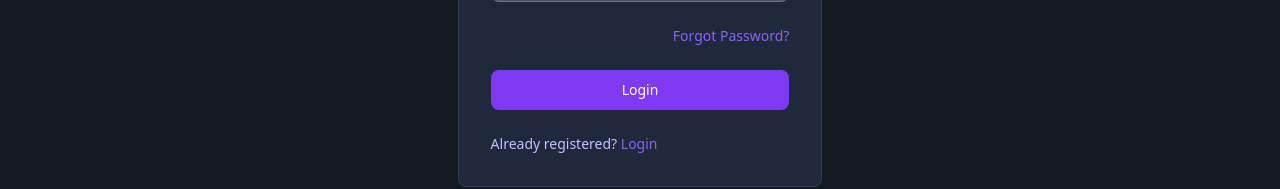
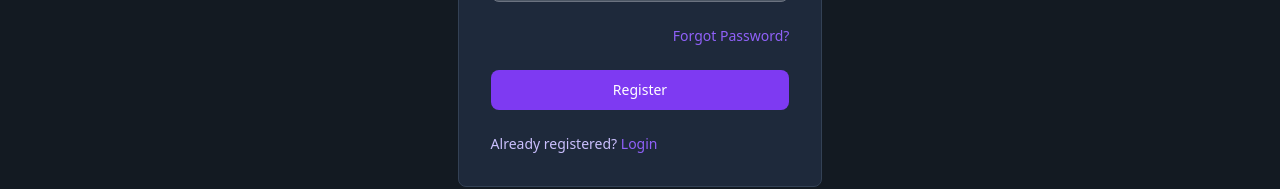
Before and after one commit to alizul01/polinema-innovation-tribe, a Next.js app: page /register in a window 1280 px wide. Shown: the part 532-721 px from the top of the page. Built offline with nearby package versions, Linux system fonts and the light colour scheme.

Commit message:
fix small login and register

```diff
--- a/app/login/page.tsx
+++ b/app/login/page.tsx
@@ -1,11 +1,11 @@
 /* eslint-disable react/display-name */
+import Link from "next/link";
 import React from "react";
-import Link from "next/link";
 
 const LoginPage: React.FC = React.memo(() => {
   return (
     <section className={"w-full flex justify-center items-center"}>
-      <form className={"space-y-6 bg-slate-800 border border-slate-700 rounded-lg p-8 w-[70%] lg:w-[30%]"}>
+      <form className={"space-y-6 bg-slate-800 border border-slate-700 rounded-lg p-8 w-[100%] lg:w-[30%]"}>
         <h5 className={"text-xl font-medium text-slate-100 "}>
           Login to Politribe
         </h5>
--- a/app/register/page.tsx
+++ b/app/register/page.tsx
@@ -1,11 +1,11 @@
 /* eslint-disable react/display-name */
+import Link from "next/link";
 import React from "react";
-import Link from "next/link";
 
 const RegisterPage: React.FC = React.memo(() => {
   return (
     <section className={"w-full flex justify-center items-center my-5"}>
-       <form className={"space-y-6 bg-slate-800 border border-slate-700 rounded-lg p-8 w-[70%] lg:w-[30%]"}>
+       <form className={"space-y-6 bg-slate-800 border border-slate-700 rounded-lg p-8 w-[100%] lg:w-[30%]"}>
         <h5 className={"text-xl font-medium text-slate-100 "}>
           Register to Politribe
         </h5>
@@ -39,7 +39,7 @@ const RegisterPage: React.FC = React.memo(() => {
           <Link href="/" className="ml-auto text-sm hover:underline text-purple-500">Forgot Password?</Link>
         </div>
         <button type="submit"
-                className="w-full text-white focus:ring-4 focus:outline-none font-medium rounded-lg text-sm px-5 py-2.5 text-center bg-purple-600 hover:bg-purple-700 focus:ring-purple-800">Login
+                className="w-full text-white focus:ring-4 focus:outline-none font-medium rounded-lg text-sm px-5 py-2.5 text-center bg-purple-600 hover:bg-purple-700 focus:ring-purple-800">Register
         </button>
         <div className="text-sm font-medium text-purple-300">
           Already registered? <Link href="/login" className="hover:underline text-purple-500">Login</Link>
--- a/components/Navbar.tsx
+++ b/components/Navbar.tsx
@@ -1,7 +1,7 @@
 "use client";
 
 import Link from "next/link";
-import React, { useReducer } from "react";
+import { useReducer } from "react";
 import { NavLink } from "./NavLink";
 
 export function Navbar() {
@@ -78,7 +78,7 @@ export function Navbar() {
                 </NavLink>
               </li>
             </ul>
-            <div className="mt-3 space-y-2 md:hidden sm:inline-block">
+            <div className="mt-3 space-y-2 w-full md:hidden sm:inline-block">
               <NavLink href="/login" activeClass="font-bold">
                 <div className={"text-sm inline-block w-full px-4 py-2 text-center text-white bg-slate-700 rounded-md shadow hover:bg-gray-800"}>
                     Login
--- a/package.json
+++ b/package.json
@@ -13,7 +13,6 @@
   "dependencies": {
     "@next/font": "13.1.1",
     "@types/node": "18.11.18",
-    "@types/react": "18.0.26",
     "@types/react-dom": "18.0.10",
     "eslint": "8.31.0",
     "eslint-config-next": "13.1.1",
@@ -27,6 +26,7 @@
   "devDependencies": {
     "@iconify-json/heroicons": "^1.1.6",
     "@svgr/webpack": "^6.5.1",
+    "@types/react": "^18.0.26",
     "autoprefixer": "^10.4.13",
     "eslint-config-kentcdodds": "^20.4.0",
     "postcss": "^8.4.20",
```
Also changed, not shown: 1 other file (tests, documents, lock files or other folders).
